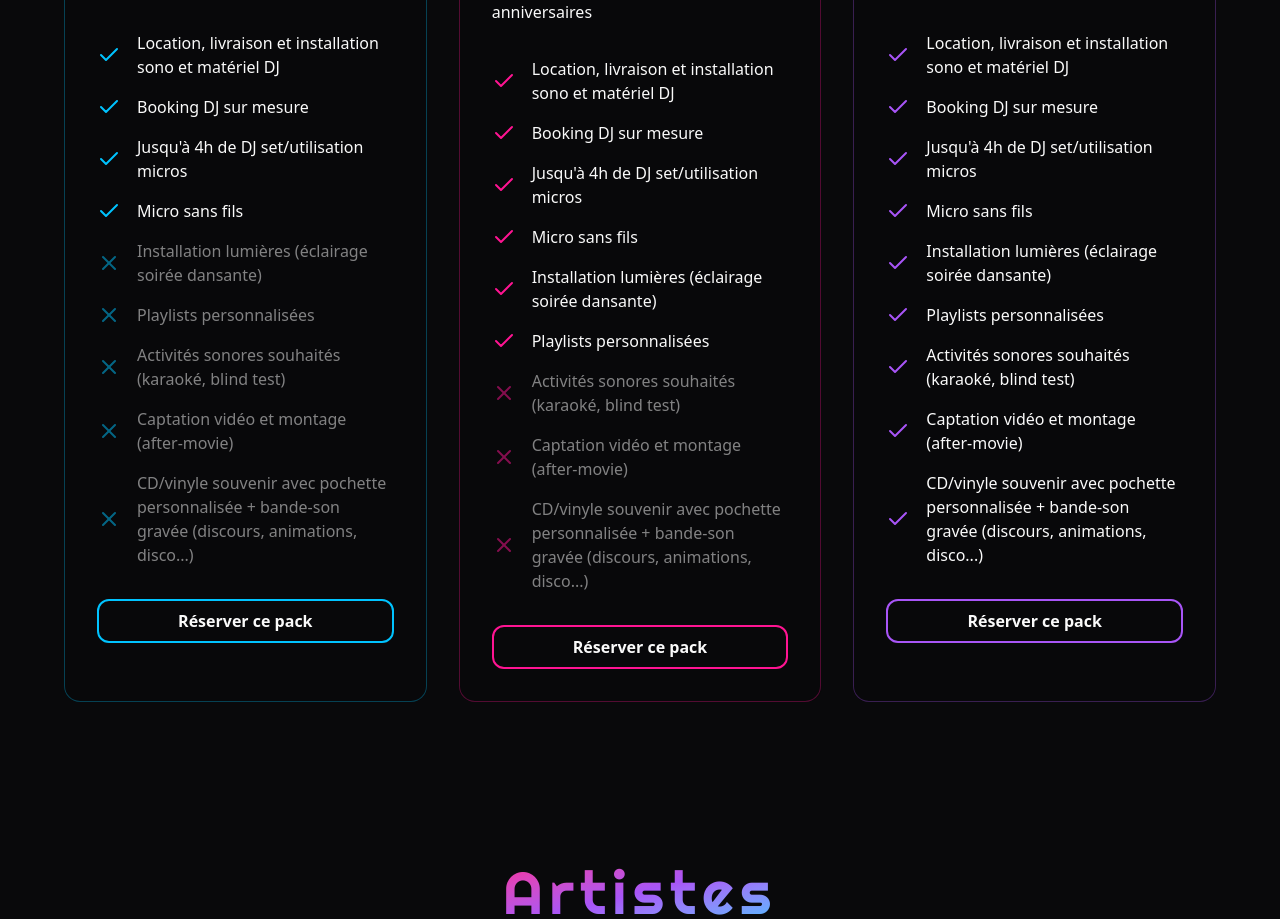
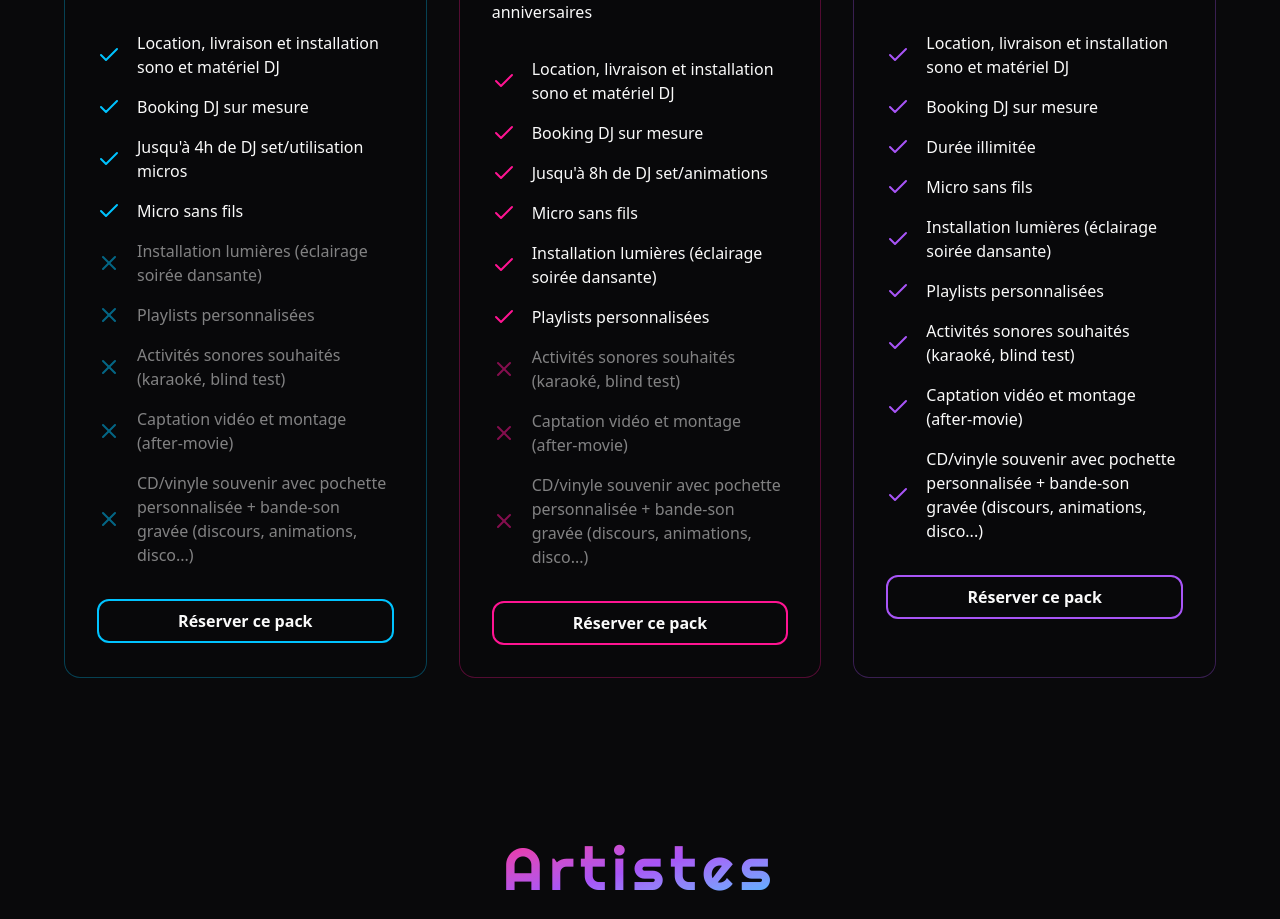
Before and after one commit to pablo-crotti/raisonnance-records-front, a React (Vite) app: page / in a window 1280 px wide. Shown: the part 2860-3779 px from the top of the page. Built offline with nearby package versions, Linux system fonts and the light colour scheme.

Commit message:
Added times

```diff
--- a/src/Components/Sections/Packs.tsx
+++ b/src/Components/Sections/Packs.tsx
@@ -57,7 +57,7 @@ const Packs = ({ selectPack }: PacksProps) => {
       list: [
         "Location, livraison et installation sono et matériel DJ",
         "Booking DJ sur mesure",
-        "Jusqu'à 4h de DJ set/utilisation micros",
+        "Jusqu'à 8h de DJ set/animations",
         "Micro sans fils",
         "Installation lumières (éclairage soirée dansante)",
         "Playlists personnalisées",
@@ -81,7 +81,7 @@ const Packs = ({ selectPack }: PacksProps) => {
       list: [
         "Location, livraison et installation sono et matériel DJ",
         "Booking DJ sur mesure",
-        "Jusqu'à 4h de DJ set/utilisation micros",
+        "Durée illimitée",
         "Micro sans fils",
         "Installation lumières (éclairage soirée dansante)",
         "Playlists personnalisées",
```
Also changed, not shown: 1 other file (tests, documents, lock files or other folders).
